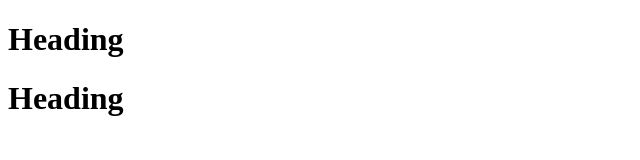
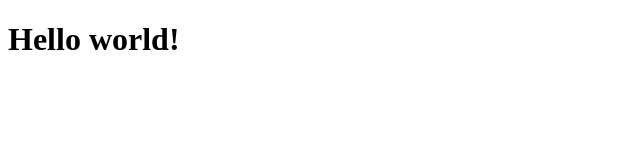
Before and after one commit to naveen-kumar-k-30/Revamp-_React_Notes, a plain HTML site: page 1_Basic/index.html in a window 1280 px wide. Shown: the whole page, without its empty margins (0-640 px from the left). Drawn offline with nearby package versions, Linux system fonts and the light colour scheme.

Commit message:
Update index.html

```diff
--- a/1_Basic/index.html
+++ b/1_Basic/index.html
@@ -4,8 +4,6 @@
     <meta charset="UTF-8" />
     <meta name="viewport" content="width=device-width, initial-scale=1.0" />
     <title>React-1</title>
-  </head>
-  <body>
     <script
       crossorigin
       src="https://unpkg.com/react@18/umd/react.development.js"
@@ -14,11 +12,18 @@
       crossorigin
       src="https://unpkg.com/react-dom@18/umd/react-dom.development.js"
     ></script>
-    <div id="1">
+  </head>
+  <body>
+    <div id="root">
       <div id="2">
         <h1 class="heading">Heading</h1>
         <h1 class="heading">Heading</h1>
       </div>
     </div>
+    <script>
+        const headingElement = React.createElement("h1", { className: 'heading' }, "Hello world!");
+        const root = ReactDOM.createRoot(document.getElementById("root"));
+        root.render(headingElement);
+    </script>
   </body>
 </html>
```
